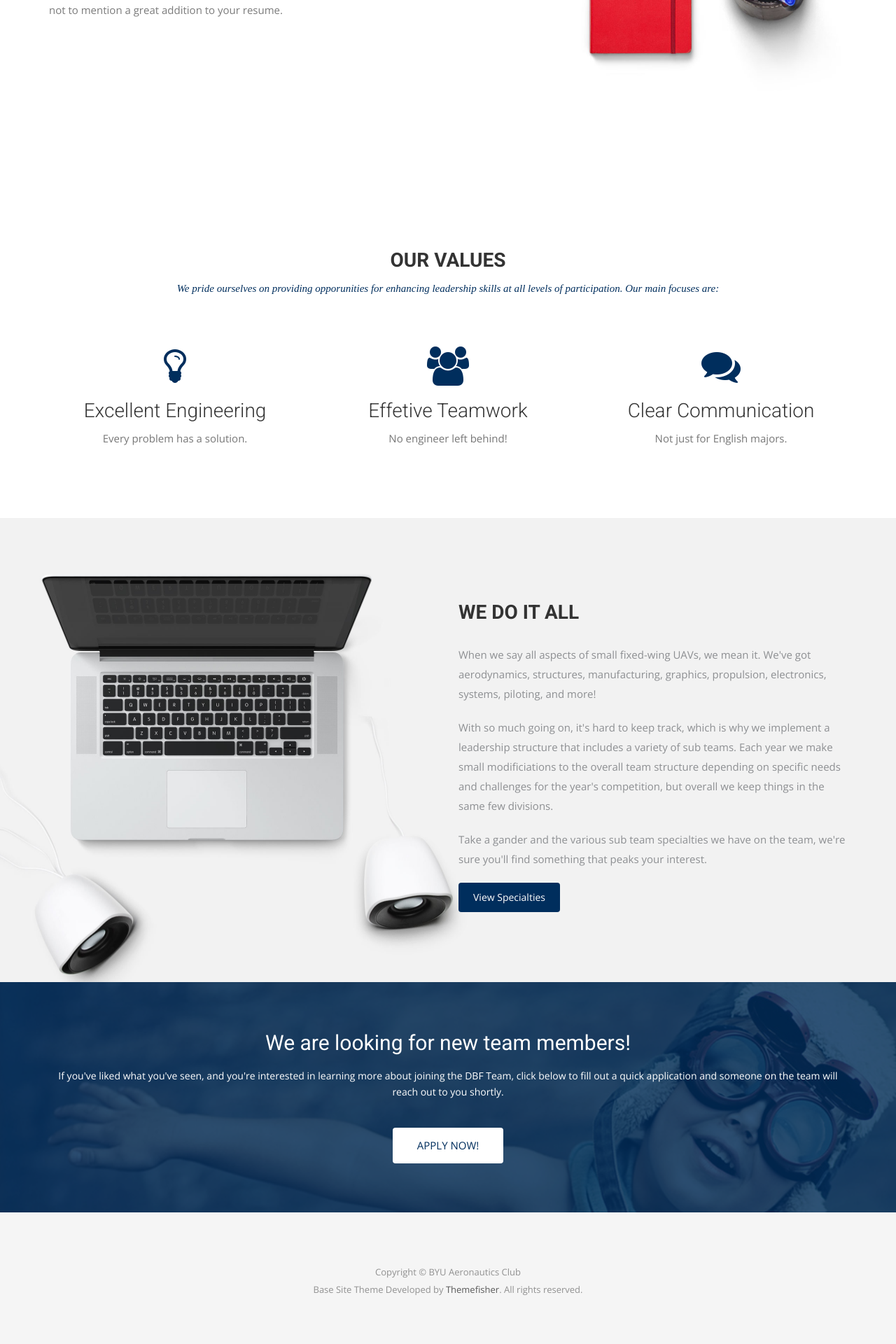
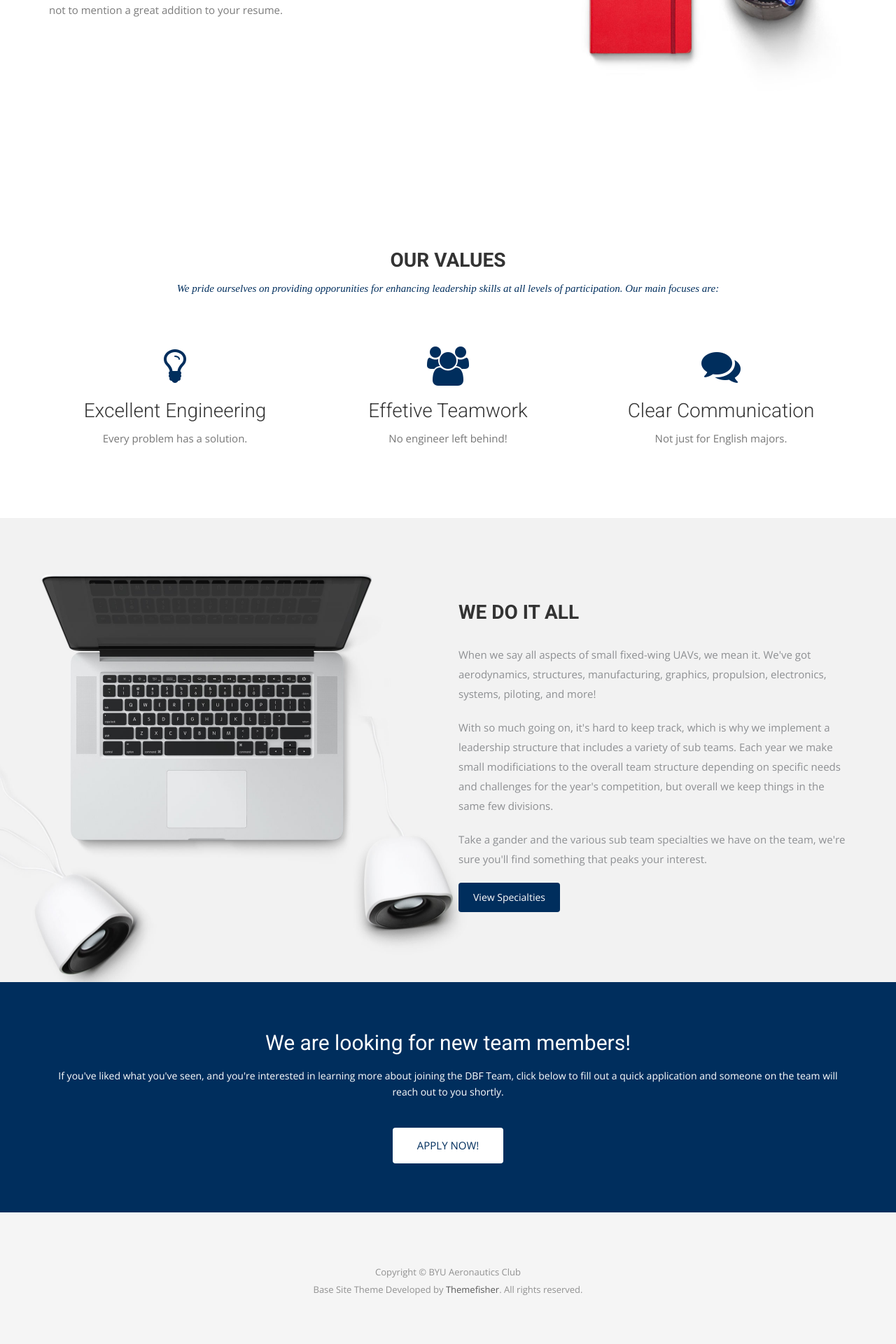
Before and after one commit to BYU-Aeronautics-Club/DBF, a Jekyll site: the page built from index.html, in a window 1280 px wide. Shown: the part 1179-3099 px from the top of the page at 70% size. Built offline with Jekyll 4.4.1, drawn with Linux system fonts in a browser that asks for light colours; nearby versions of some CDN libraries; some web fonts are replaced.

Commit message:
make bottom stripe solid

```diff
--- a/css/airspace.css
+++ b/css/airspace.css
@@ -207,7 +207,7 @@ font header .navbar-default .navbar-nav li a:hover {
   width: 100%;
   height: 100%;
   background: #002E5D;
-  opacity: 0.8;
+  opacity: 1.0;
 }
 #call-to-action h2 {
   padding-bottom: 20px;
```
